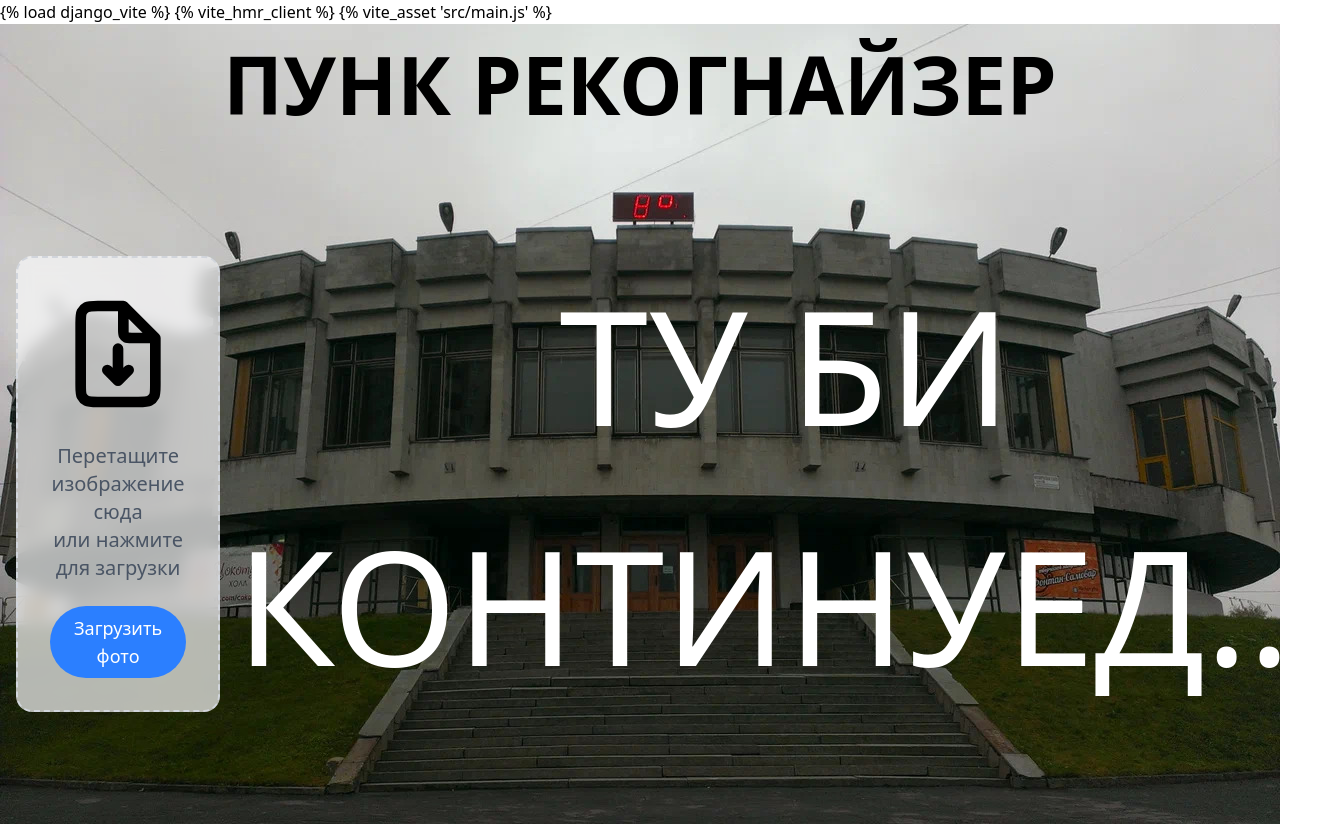
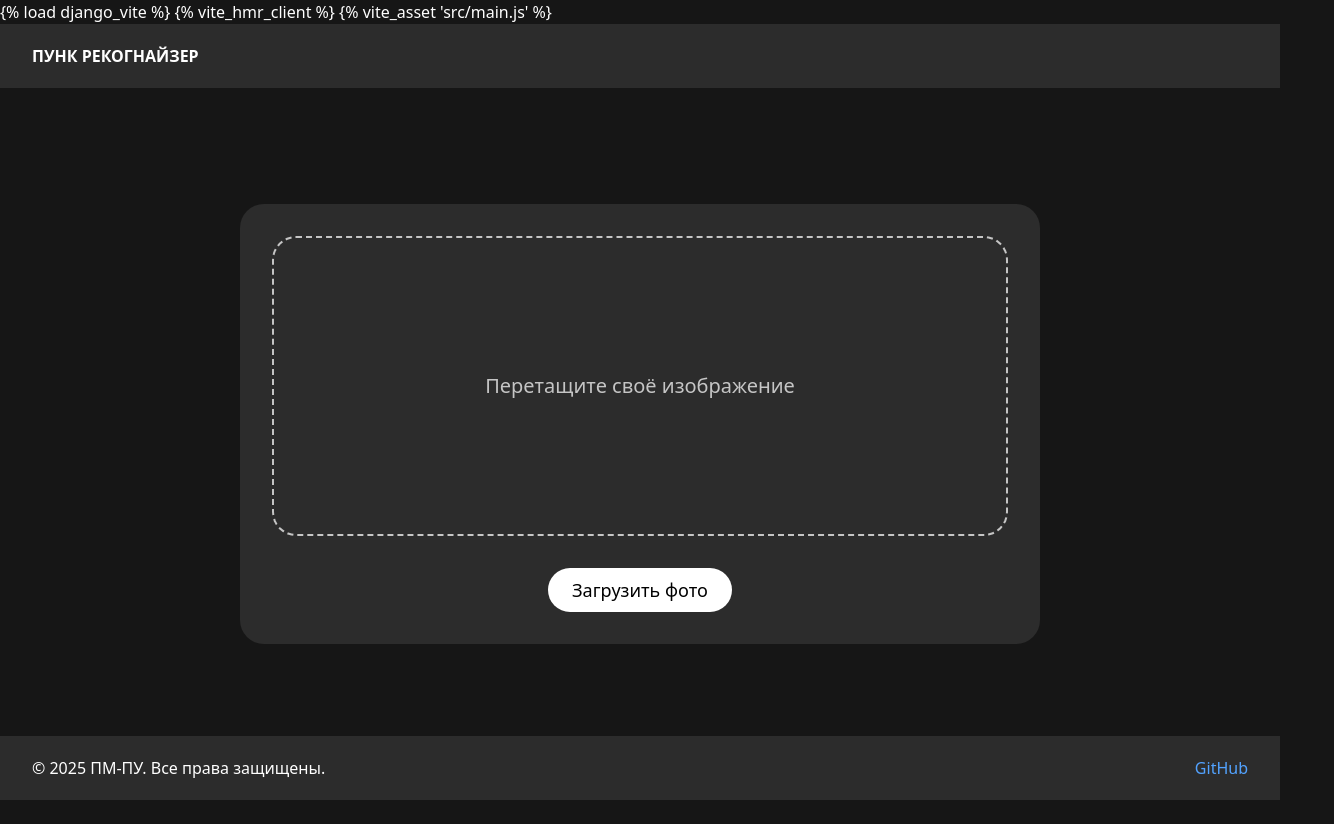
Before and after one commit to r3b0rn-acc/punk_recognizer, a Vue app in the folder client/: page / in a window 1280 px wide. Shown: the whole page, 1334 px wide, since content can reach past the window. Built offline with nearby package versions, Linux system fonts and the light colour scheme.

Commit message:
✨ feat: updated DragAndDropZone and App layout, added styles for UI improvements

```diff
--- a/client/src/App.vue
+++ b/client/src/App.vue
@@ -1,23 +1,28 @@
 <template>
-  <div class="app-background flex flex-col min-h-screen align-center">
-    <h1 class="text-center font-bold text-[5rem]">
-      ПУНК РЕКОГНАЙЗЕР
-    </h1>
+  <div class="app justify-between align-center">
+    <nav class="flex flex-row justify-start items-center sticky top-0 bg-primary h-16 p-8">
+      <span class="font-bold text-base text-white">
+        ПУНК РЕКОГНАЙЗЕР
+      </span>
+    </nav>
     <router-view v-slot="{ Component }">
       <keep-alive>
         <component :is="Component" />
       </keep-alive>
     </router-view>
+    <nav class="flex flex-row justify-between items-center sticky bottom-0 bg-primary h-16 p-8">
+      <span class="text-base text-white">
+        © 2025 ПМ-ПУ. Все права защищены.
+      </span>
+      <div>
+        <a href="https://github.com/r3b0rn-acc/punk_recognizer">
+          GitHub
+        </a>
+      </div>
+    </nav>
   </div>
 </template>
 
 <script setup>
 import { RouterView } from 'vue-router'
 </script>
-
-<style scoped>
-  .app-background {
-    @apply bg-cover bg-center bg-no-repeat;
-    background-image: url('/src/assets/puck_background.jpg');
-  }
-</style>
--- a/client/src/assets/main.css
+++ b/client/src/assets/main.css
@@ -1 +1,44 @@
 @import "tailwindcss";
+@import url('https://fonts.googleapis.com/css2?family=Noto+Sans:wght@400;600;700&display=swap');
+
+@theme {
+  --color-primary: #2c2c2c;
+  --color-app-bg: #161616;
+}
+
+
+@layer base {
+  body {
+    @apply text-white bg-app-bg font-sans antialiased;
+    font-family: 'Noto Sans', sans-serif;
+  }
+
+  h1, h2, h3, h4, h5, h6 {
+    @apply font-bold;
+  }
+
+  a {
+    @apply text-blue-400 hover:text-blue-300 transition-colors;
+  }
+
+  button {
+    @apply transition duration-200 ease-in-out;
+  }
+}
+
+
+@layer utilities {
+  .blur-bg {
+    backdrop-filter: blur(16px);
+    background-color: rgba(22, 22, 22, 0.7);
+  }
+
+  .glass-card {
+    @apply p-4 rounded-2xl shadow-lg backdrop-blur-md bg-white/5;
+  }
+}
+
+
+.app {
+  @apply min-h-screen flex flex-col bg-app-bg;
+}
--- a/client/src/components/DragAndDropZone.vue
+++ b/client/src/components/DragAndDropZone.vue
@@ -1,33 +1,22 @@
 <template>
   <div
-    ref="dropZone"
-    :class="[
-      'flex flex-col items-center justify-center gap-6 p-8 m-4 rounded-2xl border-2 border-dashed transition-shadow backdrop-blur-sm',
-      isOverDropZone
-        ? 'border-blue-400 bg-blue-50/70'
-        : 'border-gray-300 bg-gray-50/70 hover:shadow-lg cursor-pointer'
-    ]"
-    @click="triggerInput"
+    class="flex flex-col items-center justify-center gap-8 p-8 rounded-3xl bg-primary w-full max-w-[50rem]"
   >
-    <div>
-      <attached-file-icon
-        v-if="!previewUrl"
-        class="w-32 h-32 text-gray-400"
-      />
-      <div v-else class="w-32 h-32">
-        <img :src="previewUrl" alt="Preview" class="w-full h-full object-cover rounded-lg" />
-      </div>
+    <div
+      ref="dropZone"
+      class="flex flex-1 flex-col items-center border-2 border-dashed border-[#c5c5c5] rounded-3xl w-full max-w-[46rem] aspect-[184/75]"
+      :class="{'cursor-pointer border-[#c5c5c5]/70': isOverDropZone}"
+    >
+      <p class="flex items-center text-xl text-center text-[#c5c5c5] h-full">
+        <span v-if="!isOverDropZone">Перетащите своё изображение</span>
+        <span v-else>Отпустите изображение</span>
+      </p>
     </div>
-
-    <p class="text-xl text-center text-gray-600">
-      Перетащите изображение сюда<br />или нажмите для загрузки
-    </p>
     <button
-      class="px-6 py-2 rounded-full bg-blue-500 text-white text-lg font-medium transition-colors hover:bg-blue-600 focus:outline-none focus:ring-2 focus:ring-blue-300"
+      class="px-6 py-2 rounded-full bg-white text-black text-lg font-medium transition-colors hover:bg-gray-300 focus:outline-none focus:ring-2 focus:ring-black/70"
       @click.stop="triggerInput"
     >
-      <span v-if="!previewUrl">Загрузить фото</span>
-      <span v-else>Изменить фото</span>
+      <span>Загрузить фото</span>
     </button>
     <input
       ref="fileInput"
@@ -42,7 +31,6 @@
 <script setup>
 import { ref, onUnmounted } from 'vue'
 import { useDropZone } from '@vueuse/core'
-import AttachedFileIcon from '@/components/icons/AttachedFileIcon.vue'
 
 const dropZone = ref(null)
 const fileInput = ref(null)
--- a/client/src/views/Recognizer.vue
+++ b/client/src/views/Recognizer.vue
@@ -1,8 +1,7 @@
 <template>
-  <div class="flex flex-1 items-center justify-between">
-    <div class="flex justify-center items-center h-[23.5rem]">
+  <div class="flex w-full h-auto items-center justify-center ">
+    <div class="flex flex-1 justify-center items-center p-8">
       <drag-and-drop-zone />
-      <div class="text-center text-white text-[10rem]">ТУ БИ КОНТИНУЕД...</div>
     </div>
   </div>
 </template>
```
